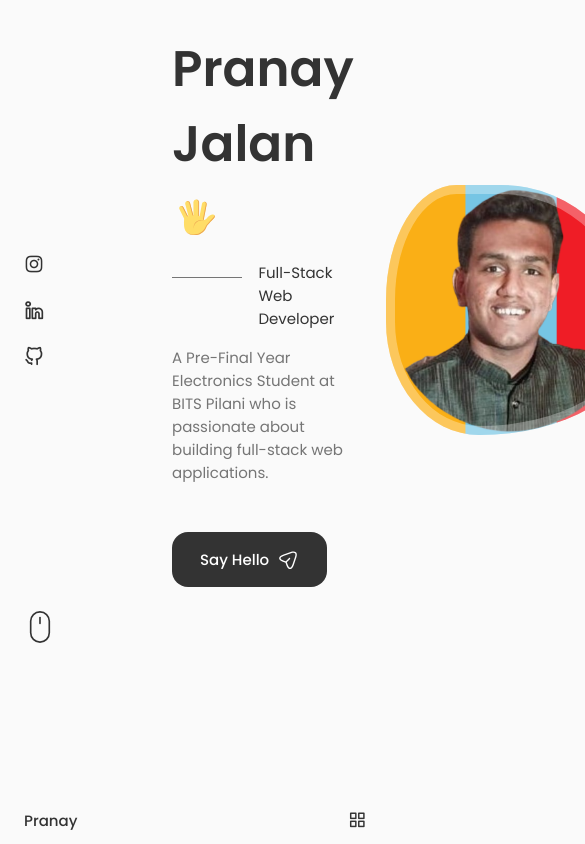
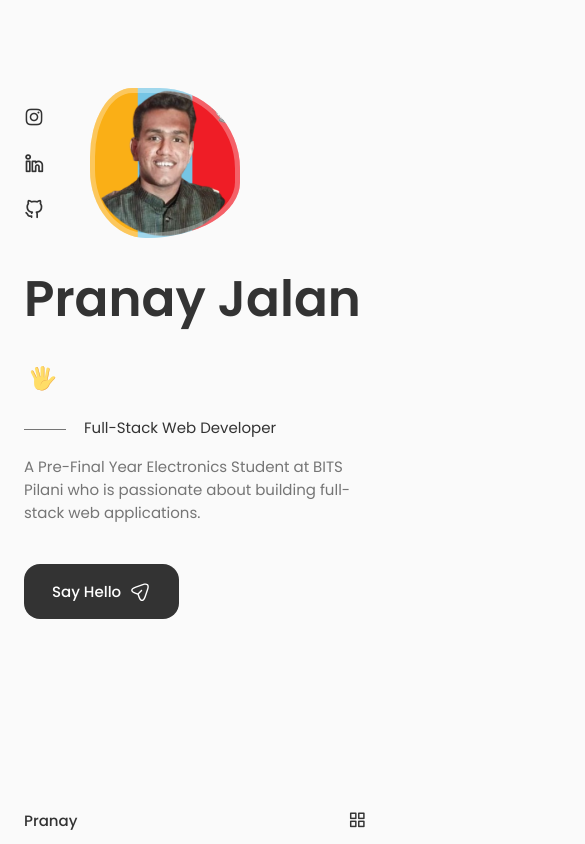
Before and after one commit to pranayjalan254/Portfolio-Website, a React (Vite) app in the folder portfolio-website/: page / in a window 390 px wide. Shown: the top 844 px of the page, 585 px wide, since content can reach past the window. Built offline with nearby package versions, Linux system fonts and the light colour scheme.

Commit message:
completed home

```diff
--- a/portfolio-website/src/components/home/ScrollDown.jsx
+++ b/portfolio-website/src/components/home/ScrollDown.jsx
@@ -39,6 +39,8 @@
             }}
           ></path>
         </svg>
+        <span className="home__scroll-name">Scroll Down</span>
+        <i className="uil uil-arrow-down home__scroll-arrow"></i>
       </a>
     </div>
   );
--- a/portfolio-website/src/components/home/home.css
+++ b/portfolio-website/src/components/home/home.css
@@ -73,3 +73,96 @@
     border-radius: 60% 40% 30% 70%/60% 30% 70% 40%;
   }
 }
+
+.home__scroll {
+  margin-left: 9.25rem;
+  margin-top: 6rem;
+}
+.wheel {
+  animation: scroll 2s ease infinite;
+}
+
+@keyframes scroll {
+  0% {
+    transform: translateY(0);
+  }
+  30% {
+    transform: translateY(3.75rem);
+  }
+}
+
+.home__scroll-name {
+  color: var(--title-color);
+  font-weight: var(--font-medium);
+  margin-right: var(--mb-0-25);
+  margin-left: 2px;
+}
+
+.home__scroll-arrow {
+  font-size: 1.25rem;
+  color: var(--title-color);
+}
+
+@media screen and (max-width: 992px) {
+  .home__content {
+    grid-template-columns: 100px repeat(2, 1fr);
+    column-gap: 1.25rem;
+  }
+  .home__hand {
+    width: 26px;
+    height: 26px;
+  }
+  .home__subtitle {
+    padding-left: 3.75rem;
+    margin-bottom: var(--mb-1);
+  }
+  .home__subtitle::before {
+    width: 42px;
+    top: 0.8rem;
+  }
+  .home__description {
+    max-width: initial;
+    margin-bottom: var(--mb-2-5);
+  }
+  .home__img {
+    width: 200px;
+    height: 200px;
+    box-shadow: inset 0 0 0 7px rgb(255 255 255/30%);
+  }
+  .home__scroll {
+    margin-left: 7.5rem;
+  }
+}
+
+@media screen and (max-width: 768px) {
+  .home__content {
+    grid-template-columns: 0.5fr 3fr;
+    padding-top: 3.5rem;
+  }
+  .home__img {
+    order: initial;
+    justify-self: initial;
+  }
+  .home__data {
+    grid-column: 1/3;
+  }
+  .home__img {
+    box-shadow: inset 0 0 0 5px rgb(255 255 255/30%);
+    width: 150px;
+    height: 150px;
+  }
+  .home__scroll {
+    display: none;
+  }
+}
+
+@media screen and (max-width: 350px) {
+  .home__img {
+    width: 130px;
+    height: 130px;
+  }
+  .home__hand {
+    width: 22px;
+    height: 22px;
+  }
+}
```
